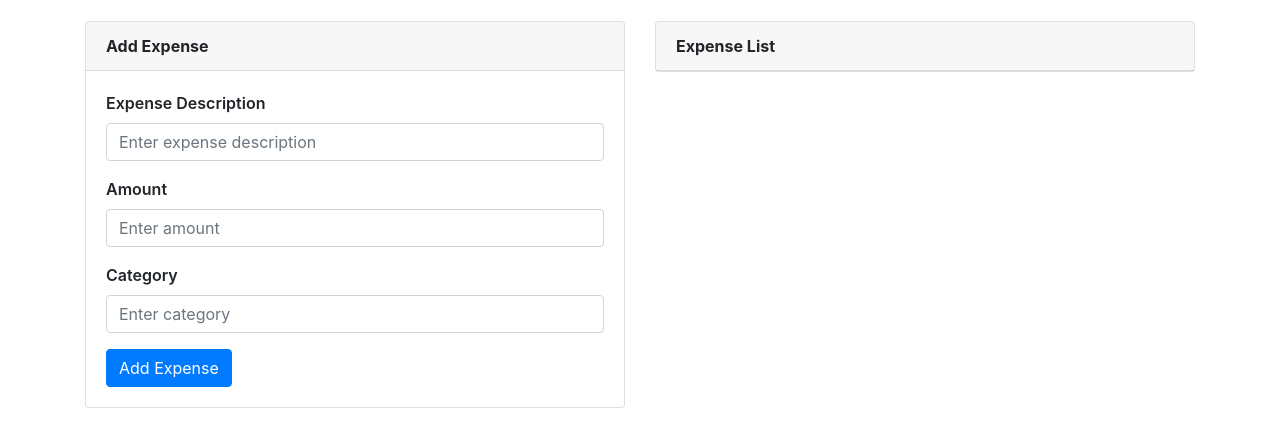
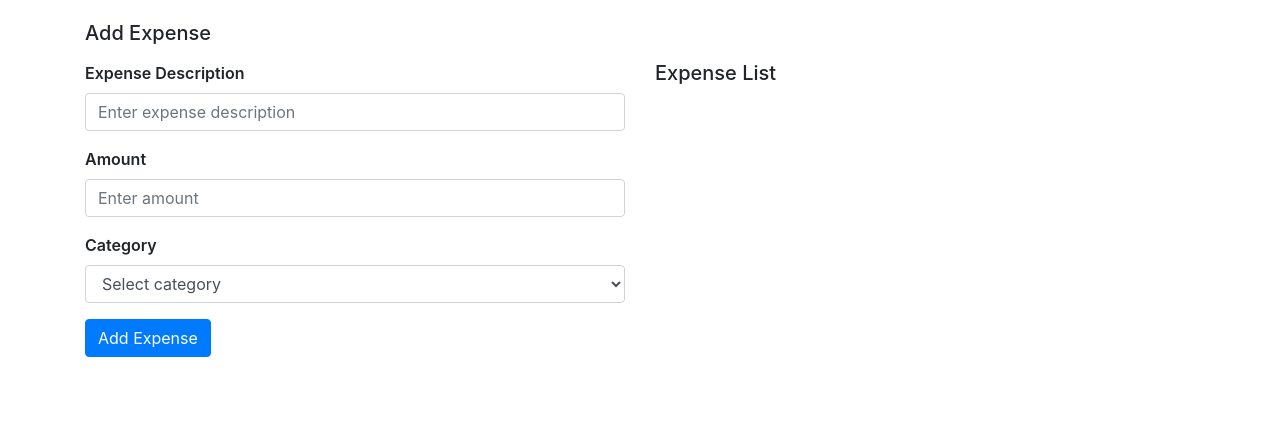
Before and after one commit to ChaitanyaU17/Sharpner-Expence-Tracker-Task1, a plain HTML site: page index.html in a window 1280 px wide. Shown: the part 99-546 px from the top of the page. Drawn offline with nearby package versions, Linux system fonts and the light colour scheme.

Commit message:
expence tracker HTML File

```diff
--- a/index.html
+++ b/index.html
@@ -9,12 +9,9 @@
 <body>
 <div class="container mt-5">
     <h1 class="text-center mb-4">Expense Tracker</h1>
+    <h5 class="mb-3">Add Expense</h5>
     <div class="row">
       <div class="col-md-6">
-        <div class="card">
-          <div class="card-header"><b>Add Expense</b></div>
-          <div class="card-body">
-            <form onsubmit="event.preventDefault(); addExpense();">
         <div class="form-group">
           <label for="expenseDescription" style="font-weight: 600;">Expense Description</label>
           <input type="text" class="form-control" id="expenseDescription" placeholder="Enter expense description" required>
@@ -25,20 +22,21 @@
         </div>
         <div class="form-group">
             <label for="expenseCategory" style="font-weight: 600;">Category</label>
-                <input type="text" class="form-control" id="expenseCategory" placeholder="Enter category" required>
+            <select class="form-control" id="expenseCategory" required>
+              <option value="">Select category</option>
+              <option value="Food">Food</option>
+              <option value="Transportation">Transportation</option>
+              <option value="Utilities">Utilities</option>
+              <option value="Others">Others</option>
+            </select>
           </div>
-              <button type="submit" class="btn btn-primary">Add Expense</button>
-            </form>
-          </div>
-        </div>
+
+        <button type="submit" class="btn btn-primary" onclick="addExpense()">Add Expense</button>
       </div>
       <div class="col-md-6">
-        <div class="card">
-          <div class="card-header"><b>Expense List</b></div>
-          <ul id="expenseList" class="list-group list-group-flush">
-            <!-- Expense list will be populated here -->
+        <h5 class="mb-3">Expense List</h5>
+        <ul id="expenseList" class="list-group">
         </ul>
-        </div>
       </div>
     </div>
   </div>
```
Lines whose indentation alone changed are shown as unchanged.
